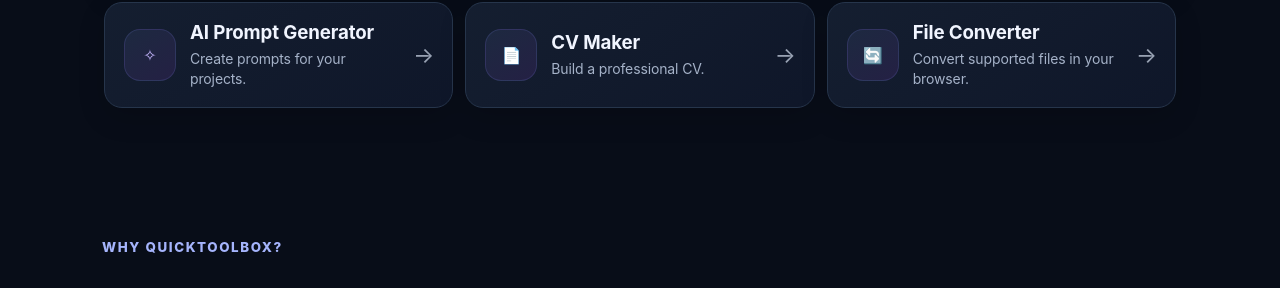
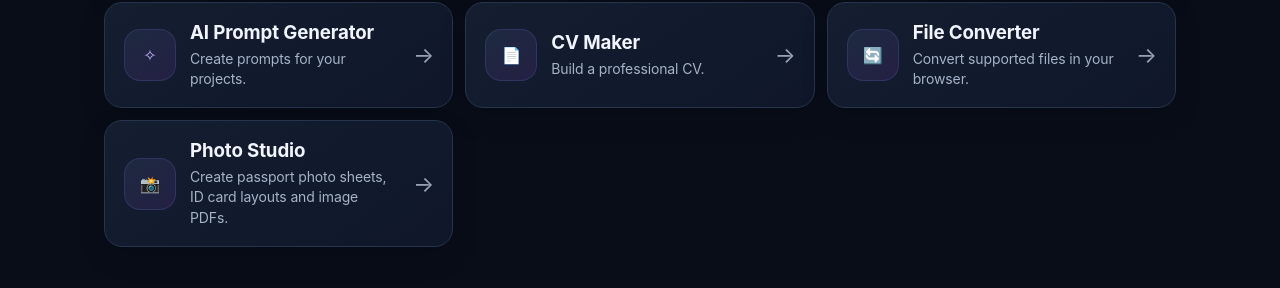
Before and after one commit to Afifarman/QuickToolBox, a Next.js app: page / in a window 1280 px wide. Shown: the part 973-1261 px from the top of the page. Built offline with nearby package versions, Linux system fonts and the light colour scheme; no server answers.

Commit message:
fix(photo-studio): restore public route and navigation

```diff
--- a/app/page.js
+++ b/app/page.js
@@ -7,6 +7,7 @@ const destinations = [
   { href: '/ai-prompts', title: 'AI Prompt Generator', description: 'Create prompts for your projects.', icon: '✧' },
   { href: '/cv-maker', title: 'CV Maker', description: 'Build a professional CV.', icon: '📄' },
   { href: '/file-converter', title: 'File Converter', description: 'Convert supported files in your browser.', icon: '🔄' },
+  { href: '/photo-studio', title: 'Photo Studio', description: 'Create passport photo sheets, ID card layouts and image PDFs.', icon: '📸' },
 ];
 
 export default function Home() {
```
